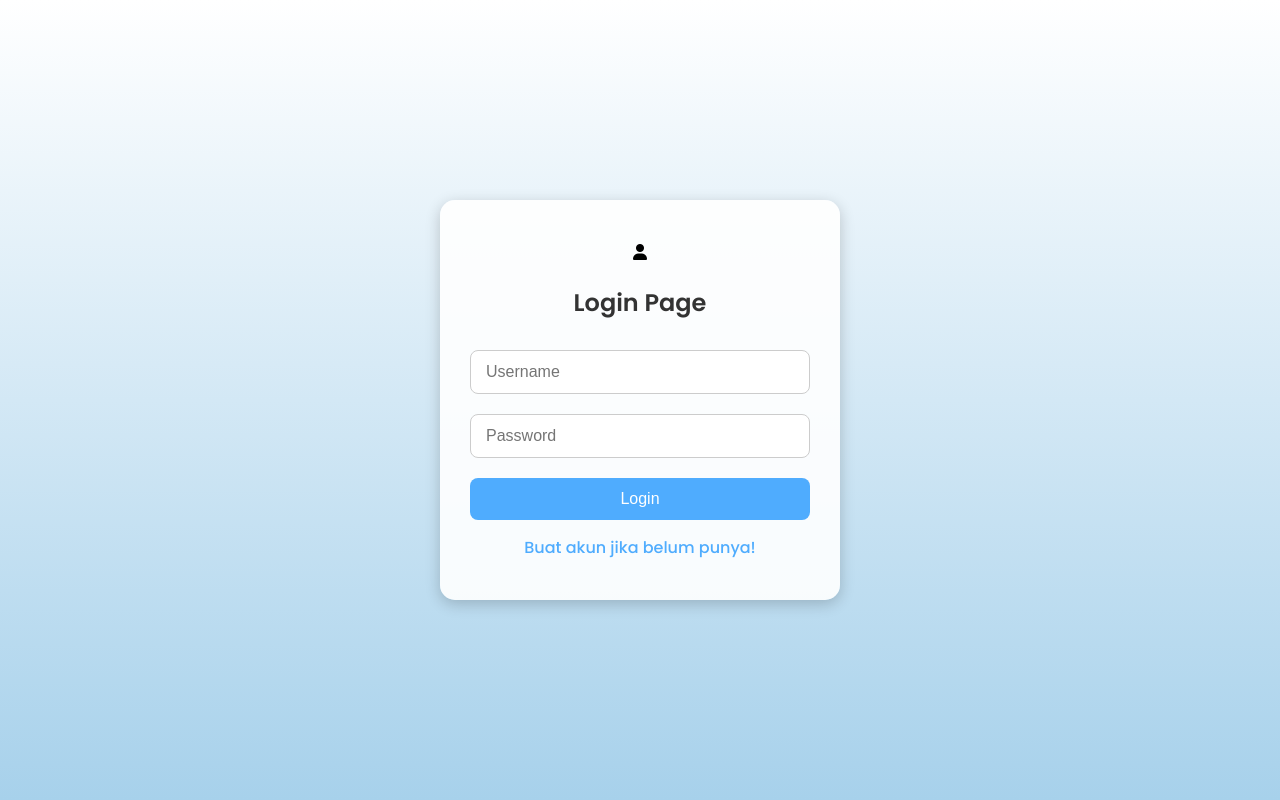
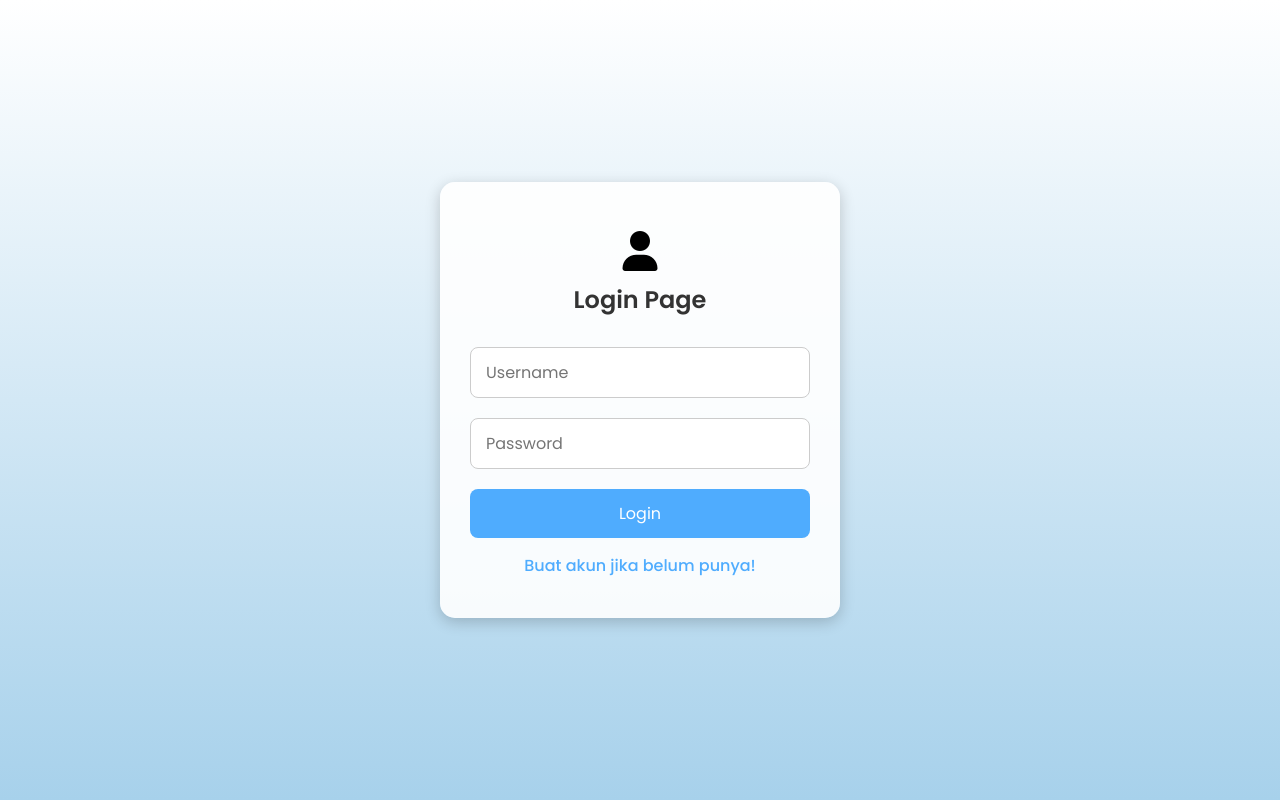
Before and after one commit to Sandhj/Wep-panel, a Flask app: page /login in a window 1280 px wide. Run offline with Flask 3, Linux system fonts and the light colour scheme.

Commit message:
Update login.html

```diff
--- a/templates/Home/login.html
+++ b/templates/Home/login.html
@@ -13,6 +13,7 @@
       margin: 0;
       padding: 0;
       box-sizing: border-box;
+      font-family: 'Poppins', sans-serif;
     }
 
     body {
@@ -22,7 +23,7 @@
       display: flex;
       align-items: center;
       justify-content: center;
-      padding: 20px;
+      padding: 30px;
     }
 
     .login-container {
@@ -36,7 +37,7 @@
     }
 
     .user-icon {
-      margin-bottom: 20px;
+      font-size: 40px;
     }
 
     .user-icon svg {
```
